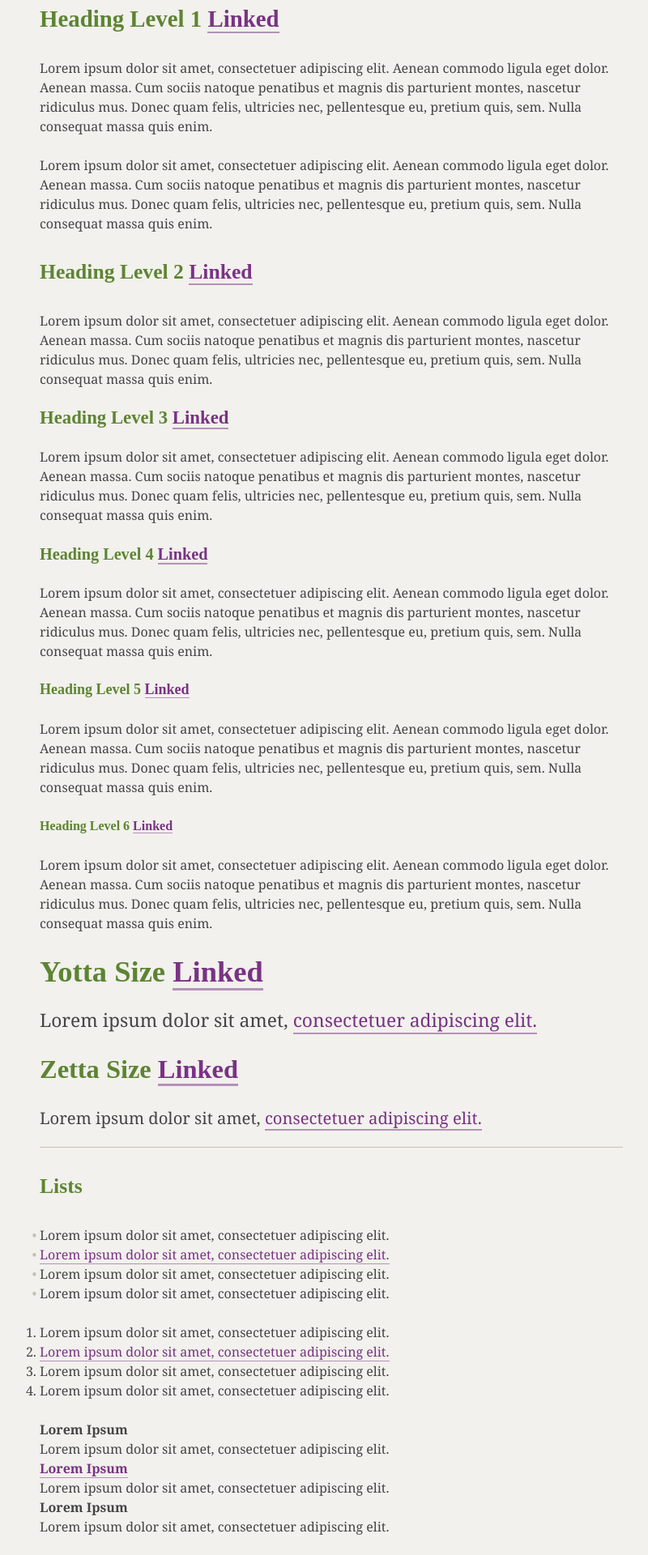
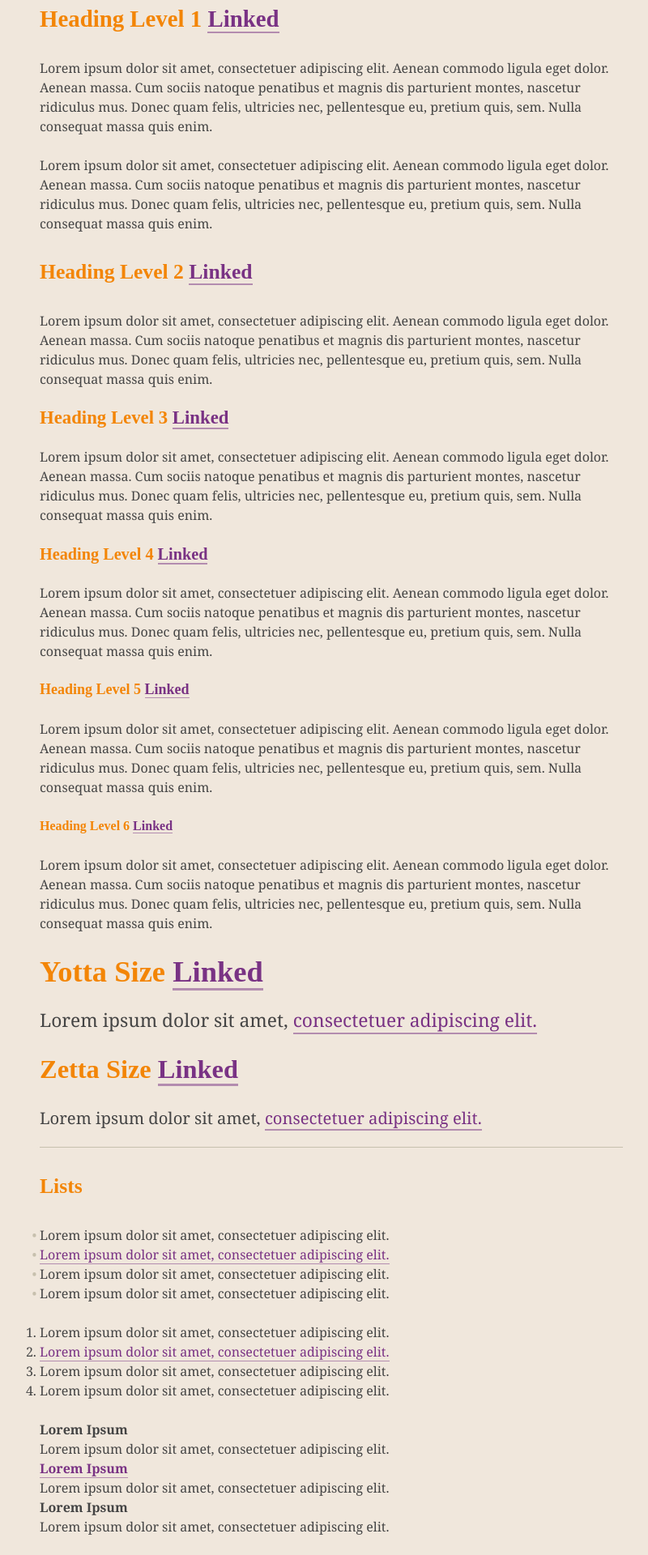
Before and after one commit to taha0012/ecommerce-website, a Jekyll site: the page styleguide/typography.html, which Jekyll copies as it is, in a window 1280 px wide. Shown: the top 1920 px of the page at 81% size, without its empty margins (231-1031 px from the left). Built offline with Jekyll 4.4.1, drawn with Linux system fonts in a browser that asks for light colours; some web fonts are replaced; Markdown is read by kramdown in place of the engine named in the settings.

Commit message:
changed colour for h1

```diff
--- a/css/typography.css
+++ b/css/typography.css
@@ -1,18 +1,18 @@
 /*
   Colour Palette
-  - Background beige: #f2f1ed - rgb(242, 241, 237)
-  - Heading green: #5d8432 - rgb(93,132,50)
-  - Mark light green: #e3f595 - rgb(227,245,149);
+  - Background beige: #F0E7DC - rgba(240,231,220,1.00)
+  - Heading orange: #F38506- rgba(243,133,6,1.00)
+  - Mark light orange: #F5C395 - rgba(245,195,149,1.00);
   - Link purple: #793284 - rgb(121,50,132)
   - Link desaturated purple: #68446e - rgb(104,68,110)
   - Link magenta: #b42885 - rgb(180,40,133)
-  - Light brown: #c7c0ae - rgb(199, 192, 174)
-  - Light-light brown: #eae8e1 - rgb(234, 232, 225)
+  - Yellow Oragenge: #F1B301 - rgba(241,179,1,1.00)
+  - Light-light orange: #F8EAD9 - rgba(248,234,217,1.00)
+
  */
 
 html {
-  background-color: #f2f1ed;
-
+  background-color: #F0E7DC;
   color: #444;
   font: normal 100%/1.5 Georgia,serif;
 }
@@ -144,7 +144,7 @@ small, .milli {
 
 h1, h2, h3, h4, h5, h6,
 .brand {
-  color: #5d8432;
+  color: #F38506;
   font-family: "Patua One",serif;
 }
 
@@ -153,14 +153,14 @@ h1, h2, h3, h4, h5, h6,
 }
 
 .brand-color {
-  color: #5d8432;
+  color: #F38506;
+
 }
 
 a,
 a:link {
   border-bottom: 0.1em solid rgba(121,50,132,0.5);
   transition: all 150ms linear;
-
   color: #793284;
   text-decoration: none;
 }
@@ -199,7 +199,6 @@ abbr {
 
 ins {
   border-bottom: 0.1em dotted rgba(0,0,0,0.5);
-
   color: #000;
   text-decoration: none;
 }
@@ -209,7 +208,7 @@ del {
 }
 
 mark {
-  background-color: #e3f595;
+  background-color: F8EAD9;
 }
 
 hr {
@@ -271,13 +270,12 @@ caption {
 }
 
 th {
-  background-color: #eae8e1;
-
+  background-color: #F8EAD9;
   text-align: left;
 }
 
 th, td {
   padding: 0.25rem;
 
-  border: 1px solid #c7c0ae;
+  border: 1px solid #F1B301;
 }
```
